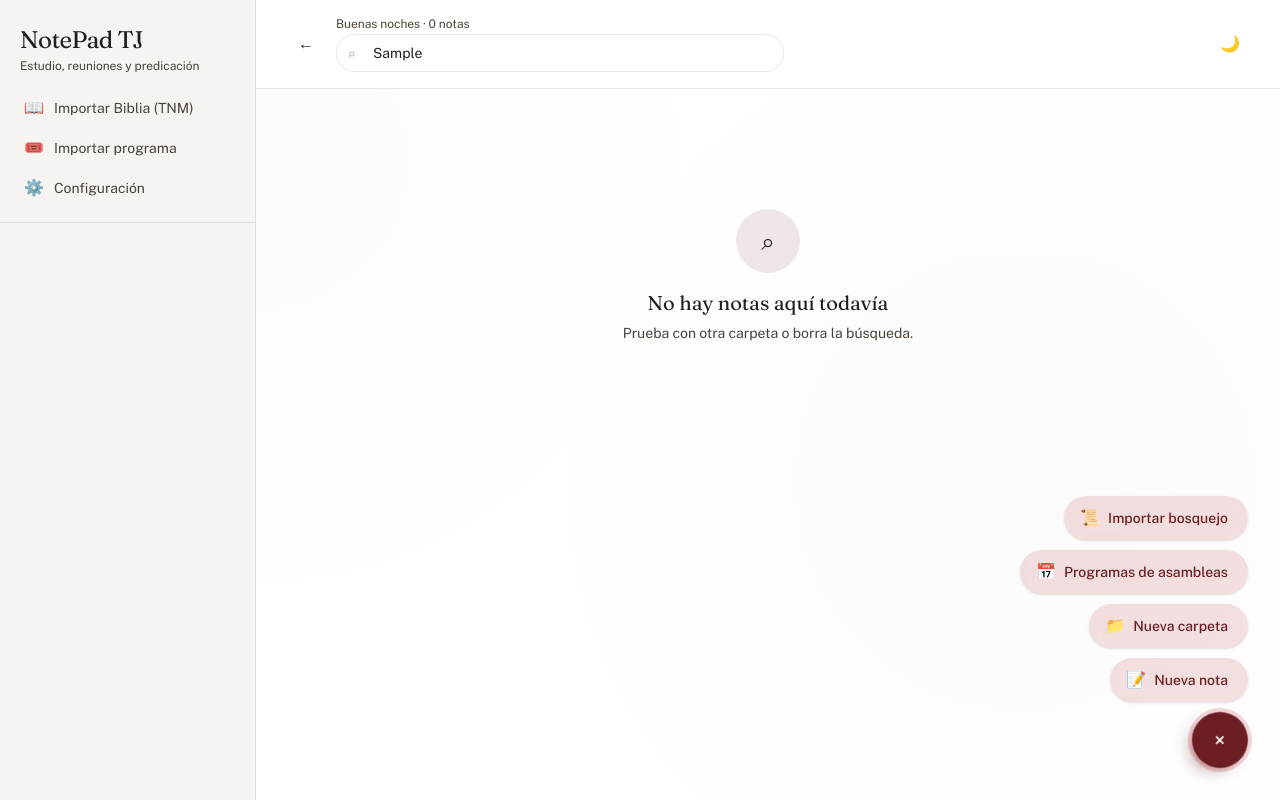
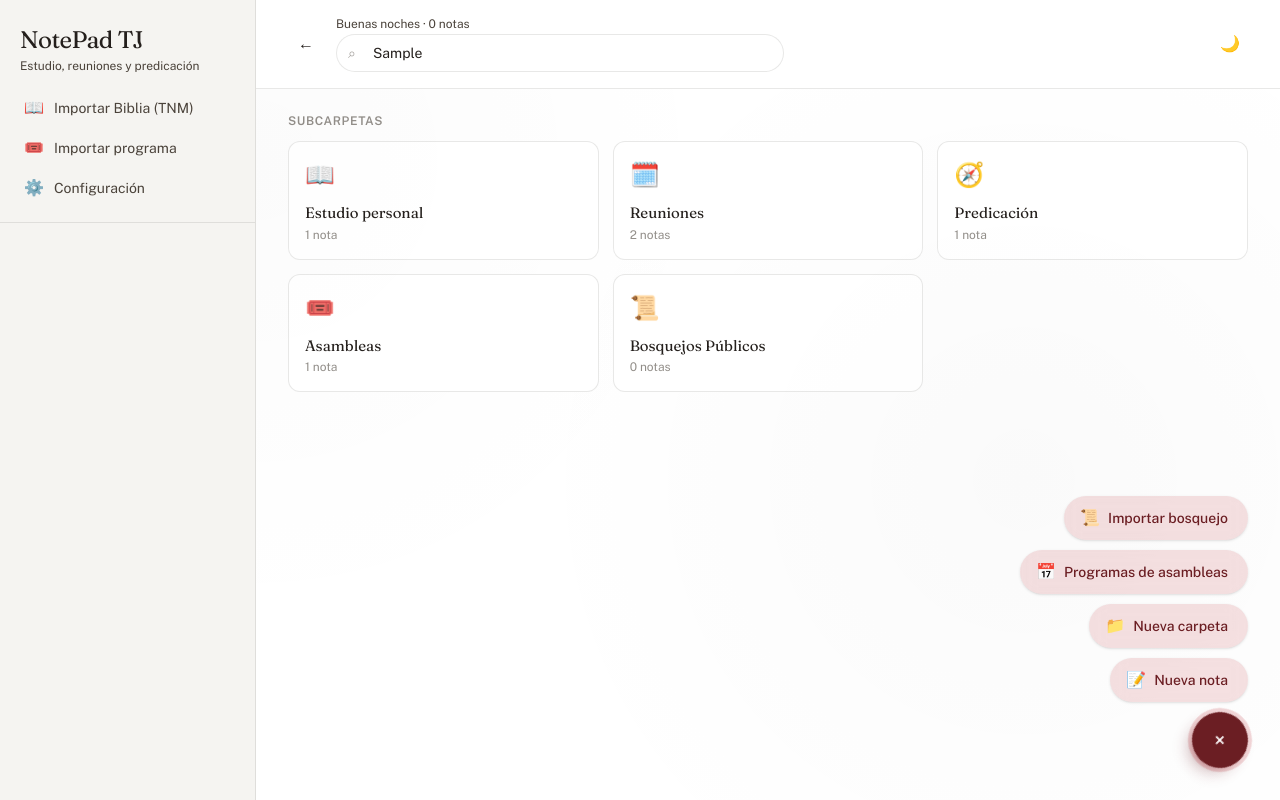
Before and after one commit to yeancq/NotePad-Tj, a React (Vite) app: page / in a window 1280 px wide. Both pictures are taken after typing "Sample" into the empty fields and a click on the button "Crear". Built offline with nearby package versions, Linux system fonts and the light colour scheme.

Commit message:
Update App.jsx

```diff
--- a/src/App.jsx
+++ b/src/App.jsx
@@ -357,10 +357,61 @@ export default function App() {
             />
 
             <main className="flex-1 px-4 md:px-8 py-6 pb-28">
-              {filteredNotes.length === 0 ? (
-                <EmptyState onCreate={createNote} filtered={Boolean(search || activeFolder)} />
-              ) : (
-                <div className="grid grid-cols-1 sm:grid-cols-2 xl:grid-cols-3 gap-3.5 max-w-6xl">
+              {(() => {
+                // Obtener subcarpetas de la carpeta activa
+                const subfolders = folders.filter(f => f.parentId === activeFolder)
+                const hasContent = filteredNotes.length > 0 || subfolders.length > 0
+
+                if (!hasContent) {
+                  return <EmptyState onCreate={createNote} filtered={Boolean(search || activeFolder)} />
+                }
+
+                return (
+                  <div className="space-y-6 max-w-6xl">
+                    {/* Mostrar subcarpetas si existen */}
+                    {subfolders.length > 0 && (
+                      <div>
+                        <p className="text-xs font-semibold uppercase tracking-wider text-ink-soft/60 dark:text-night-text/40 mb-3">
+                          Subcarpetas
+                        </p>
+                        <div className="grid grid-cols-2 sm:grid-cols-3 gap-3.5">
+                          {subfolders.map((folder) => {
+                            const noteCount = notes.filter(n => n.folder === folder.id && !n.trashed).length
+                            return (
+                              <button
+                                key={folder.id}
+                                onClick={() => {
+                                  setActiveFolder(folder.id)
+                                }}
+                                className="flex flex-col items-start gap-3 p-4 rounded-xl text-left select-none
+                                           bg-white/70 dark:bg-night-surface border border-ink/10 dark:border-night-text/10
+                                           hover:-translate-y-0.5 hover:shadow-md transition-all duration-150"
+                              >
+                                <span className="text-2xl">{folder.icon || '📁'}</span>
+                                <span className="w-full">
+                                  <span className="block font-display text-[15px] text-ink dark:text-night-text truncate">
+                                    {folder.name}
+                                  </span>
+                                  <span className="block text-xs text-ink-soft/60 dark:text-night-text/40 mt-0.5">
+                                    {noteCount} {noteCount === 1 ? 'nota' : 'notas'}
+                                  </span>
+                                </span>
+                              </button>
+                            )
+                          })}
+                        </div>
+                      </div>
+                    )}
+
+                    {/* Mostrar notas */}
+                    {filteredNotes.length > 0 && (
+                      <div>
+                        {subfolders.length > 0 && (
+                          <p className="text-xs font-semibold uppercase tracking-wider text-ink-soft/60 dark:text-night-text/40 mb-3">
+                            Notas
+                          </p>
+                        )}
+                        <div className="grid grid-cols-1 sm:grid-cols-2 xl:grid-cols-3 gap-3.5">
                           {filteredNotes.map((note) => (
                             <NoteCard
                               key={note.id}
@@ -370,7 +421,11 @@ export default function App() {
                             />
                           ))}
                         </div>
+                      </div>
                     )}
+                  </div>
+                )
+              })()}
             </main>
           </>
         )}
```
Lines whose indentation alone changed are shown as unchanged.
